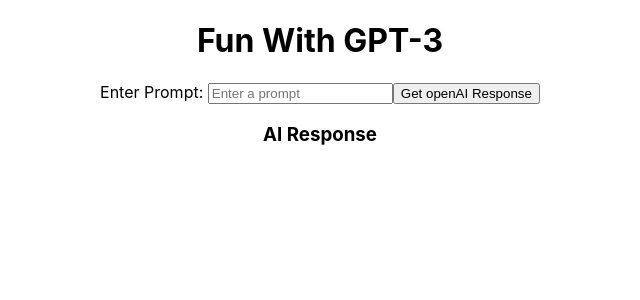
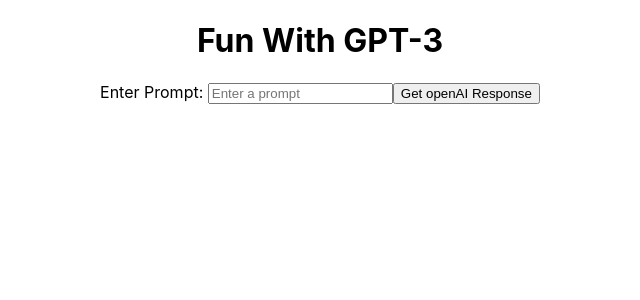
Before and after one commit to T-Pirozzini/Fun-With-GPT-3, a React (Create React App) app: page / in a window 1280 px wide. Shown: the top 300 px of the page, without its empty margins (320-960 px from the left). Built offline with nearby package versions, Linux system fonts and the light colour scheme.

Commit message:
map through responses and output to display

```diff
--- a/package.json
+++ b/package.json
@@ -7,6 +7,7 @@
     "@testing-library/react": "^13.2.0",
     "@testing-library/user-event": "^13.5.0",
     "bootstrap": "^5.1.3",
+    "firebase": "8.5",
     "openai": "^2.0.5",
     "react": "^18.1.0",
     "react-bootstrap": "^2.4.0",
--- a/src/App.js
+++ b/src/App.js
@@ -2,13 +2,13 @@ import './App.css';
 
 // components
 import Header from './components/Header';
-import Prompt from "./components/Prompt"
+import Home from './pages/Home'
 
 function App() {
   return (
     <div className="App">
       <Header />
-      <Prompt />
+      <Home />
     </div>
   );
 }
--- a/src/components/Prompt.js
+++ b/src/components/Prompt.js
@@ -1,13 +1,20 @@
 import React, { useState } from 'react'
+
+// openAI API
 import { Configuration, OpenAIApi } from "openai";
 
+// components
 import Response from './Response';
-
-
 
 export default function Prompt() {
   const [userPrompt, setUserPrompt] = useState('')
-  const [result, setResult] = useState()
+  const [result, setResult] = useState('')
+  const [id, setId] = useState(1)
+  const [payload, setPayload] = useState([])
+
+  const generateID = (e) => {
+    return id + 1;
+  }
 
   function onSubmit(e) {
     e.preventDefault();
@@ -30,7 +37,17 @@ export default function Prompt() {
     })
     .then((response) => {
       setUserPrompt(`${formDataObj.prompt}`)
-      setResult(response.data.choices[0].text)
+      setResult(`${response.data.choices[0].text}`)
+      setId(generateID())
+
+      let responseObj
+
+      responseObj = {
+        id: id,
+        prompt: userPrompt,
+        response: `${response.data.choices[0].text}`
+      }
+      payload.push(responseObj)
     })
   }
 
@@ -43,13 +60,12 @@ export default function Prompt() {
           name='prompt'
           placeholder='Enter a prompt'
           value={userPrompt}
-          onChange={(e) => setUserPrompt(e.target.value)}
+          onChange={(e) => {setUserPrompt(e.target.value)}}
         />
         <input type='submit' value='Get openAI Response' />
       </form>
       <Response
-        prompt={userPrompt}
-        result={result}
+        payload={payload}
       />
     </div>
   )
--- a/src/components/Response.js
+++ b/src/components/Response.js
@@ -1,13 +1,18 @@
-import React, { useState } from 'react'
 
 export default function Response(props) {
-  const { prompt, result } = props
+  const { payload } = props
 
   return (
     <div>
-      {/* results displayed in a list, sorted newest to oldest */}
-      <h3>AI Response</h3>
-      <p>{result}</p>
+      <ul>
+        {payload.map((load) => (
+          <li key={load.id}>
+            <h3>AI Response {load.id}</h3>
+            <p>PROMPT: {load.prompt}</p>
+            <p>RESPONSE: {load.response}</p>
+          </li>
+        ))}
+      </ul>
     </div>
   )
 }
--- /dev/null
+++ b/src/pages/Home.js
@@ -0,0 +1,12 @@
+import React from 'react'
+
+import Prompt from "../components/Prompt"
+
+export default function Home() {
+
+  return (
+    <div>
+      <Prompt />
+    </div>
+  )
+}
```
Also changed, not shown: 1 other file (tests, documents, lock files or other folders).
